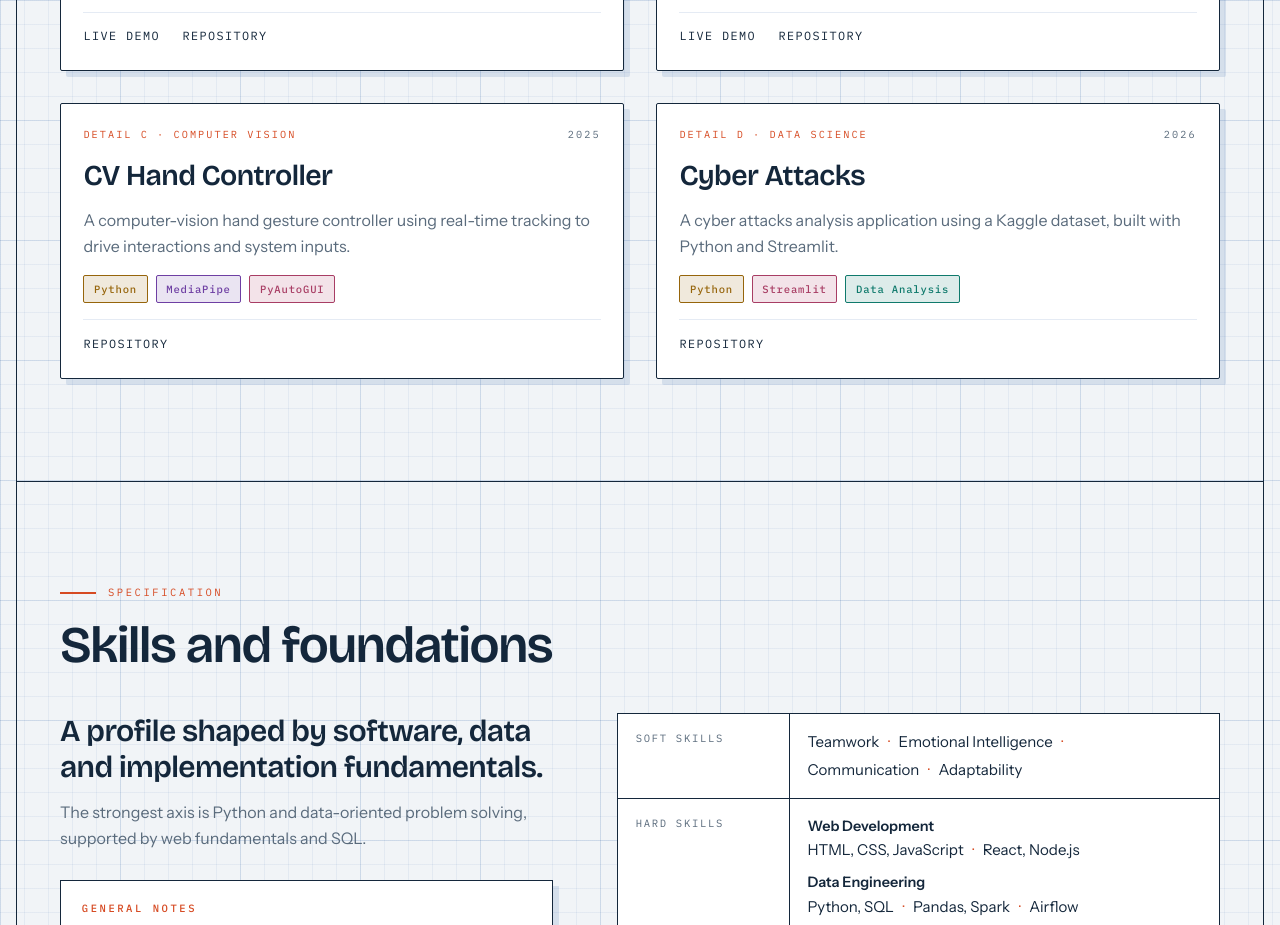
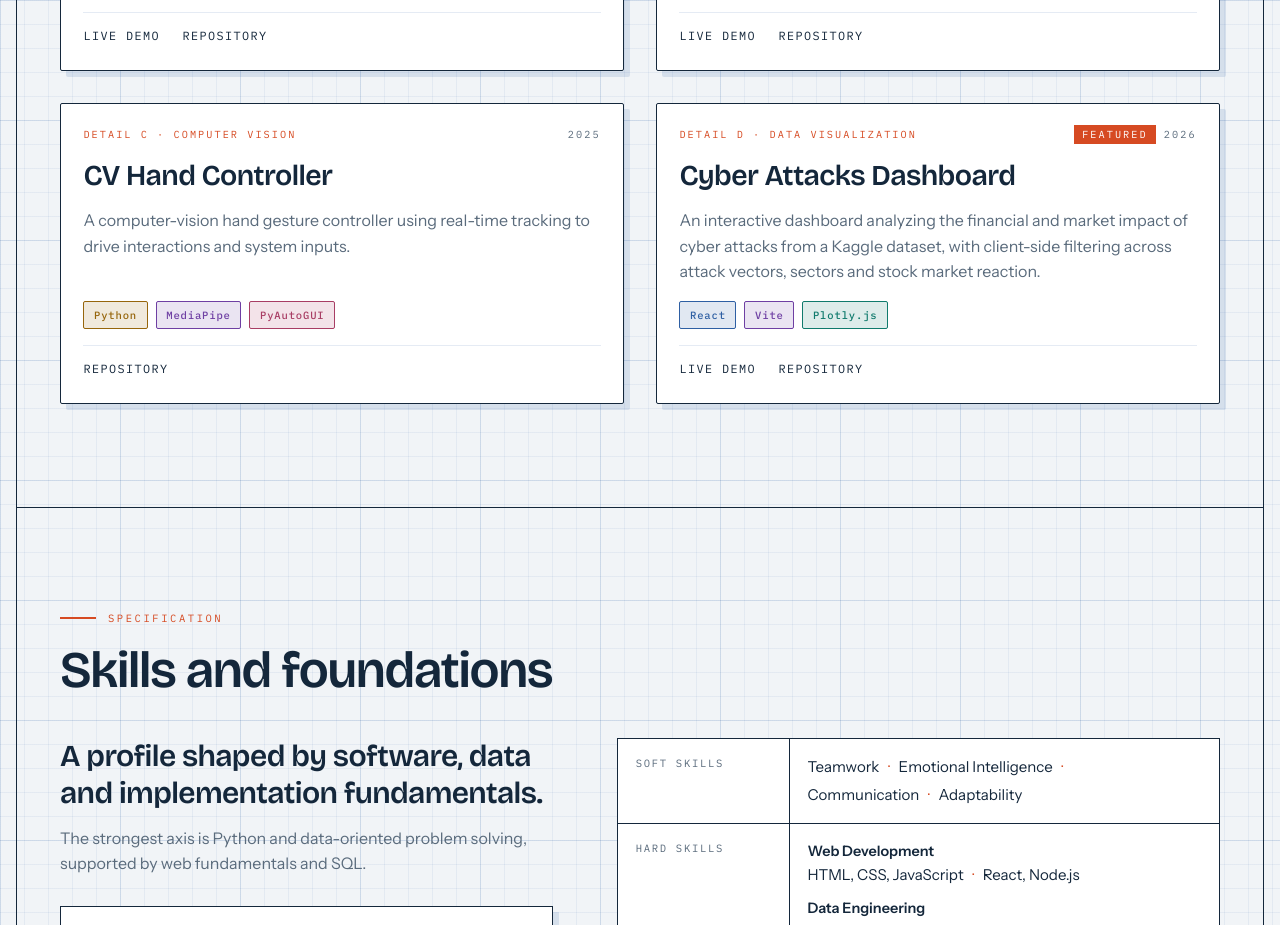
Before and after one commit to Dnaka27/Diogo-Portfolio, a React (Vite) app: page / in a window 1280 px wide. Shown: the part 1320-2245 px from the top of the page. Built offline with nearby package versions, Linux system fonts and the light colour scheme; the HTML template or start-up script is replaced by a standard one.

Commit message:
feat/ update Cyber Attacks project with live demo and new stack
Project was rewritten from Python/Streamlit to React + Vite + Plotly.js;
now points to the live Vercel demo and is marked as featured.

```diff
--- a/src/data/portfolioData.js
+++ b/src/data/portfolioData.js
@@ -72,15 +72,15 @@ export const portfolioProjects = [
   },
   {
     id: 'cyber-attacks',
-    title: 'Cyber Attacks',
+    title: 'Cyber Attacks Dashboard',
     summary:
-      'A cyber attacks analysis application using a Kaggle dataset, built with Python and Streamlit.',
-    category: 'Data Science',
+      'An interactive dashboard analyzing the financial and market impact of cyber attacks from a Kaggle dataset, with client-side filtering across attack vectors, sectors and stock market reaction.',
+    category: 'Data Visualization',
     year: '2026',
-    stack: ['Python', 'Streamlit', 'Data Analysis'],
-    demoUrl: null,
+    stack: ['React', 'Vite', 'Plotly.js'],
+    demoUrl: 'https://cyber-attacks-dashboard.vercel.app',
     repoUrl: 'https://github.com/Dnaka27/cyber-attacks-dashboard',
-    featured: false,
+    featured: true,
   },
 ]
 
```
